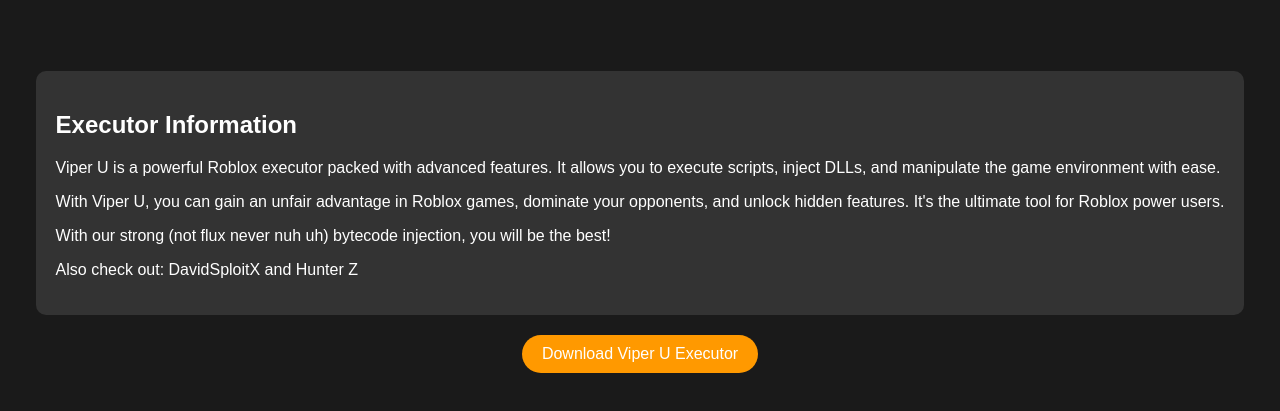
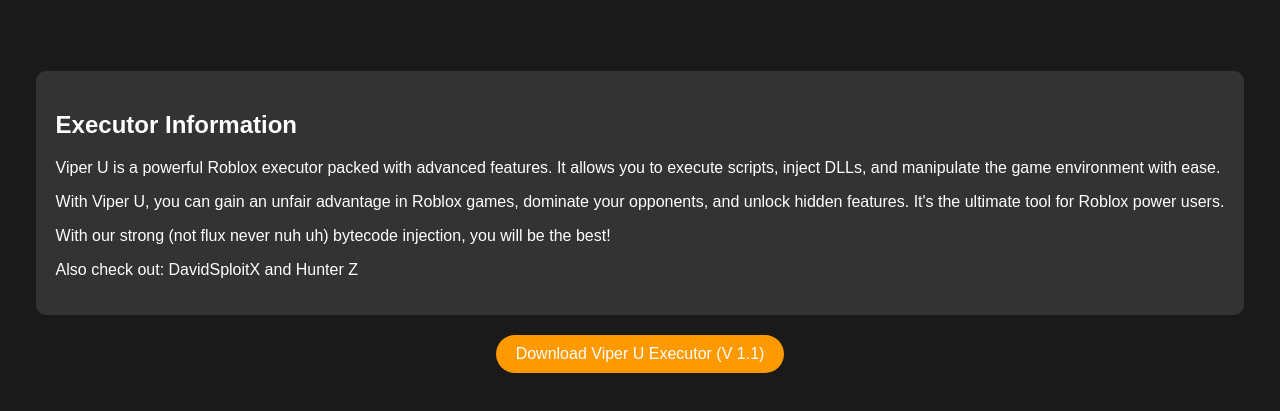
Before and after one commit to SimplexityButGithub/vu, a plain HTML site: page index.html in a window 1280 px wide. Shown: the part 107-518 px from the top of the page. Drawn offline with Linux system fonts and the light colour scheme.

Commit message:
Update index.html

```diff
--- a/index.html
+++ b/index.html
@@ -80,7 +80,7 @@
       </p>
     </div>
 
-    <a class="download-button" href="https://store7.gofile.io/download/41d7dffd-396e-4d05-b838-6bd2ce0c538c/viperu_executor.zip">Download Viper U Executor</a>
+    <a class="download-button" href="https://store3.gofile.io/download/801a6f0c-3528-440f-8e9d-0de7aac092d3/1.1.zip">Download Viper U Executor (V 1.1)</a>
   </div>
 </body>
 </html>
```
